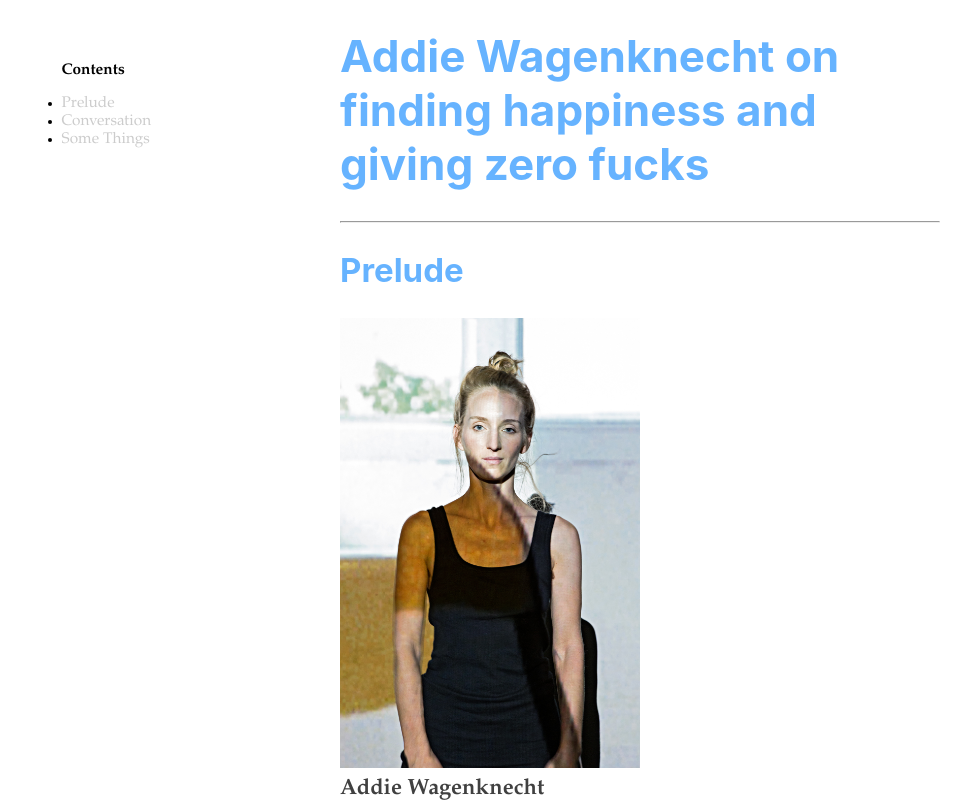
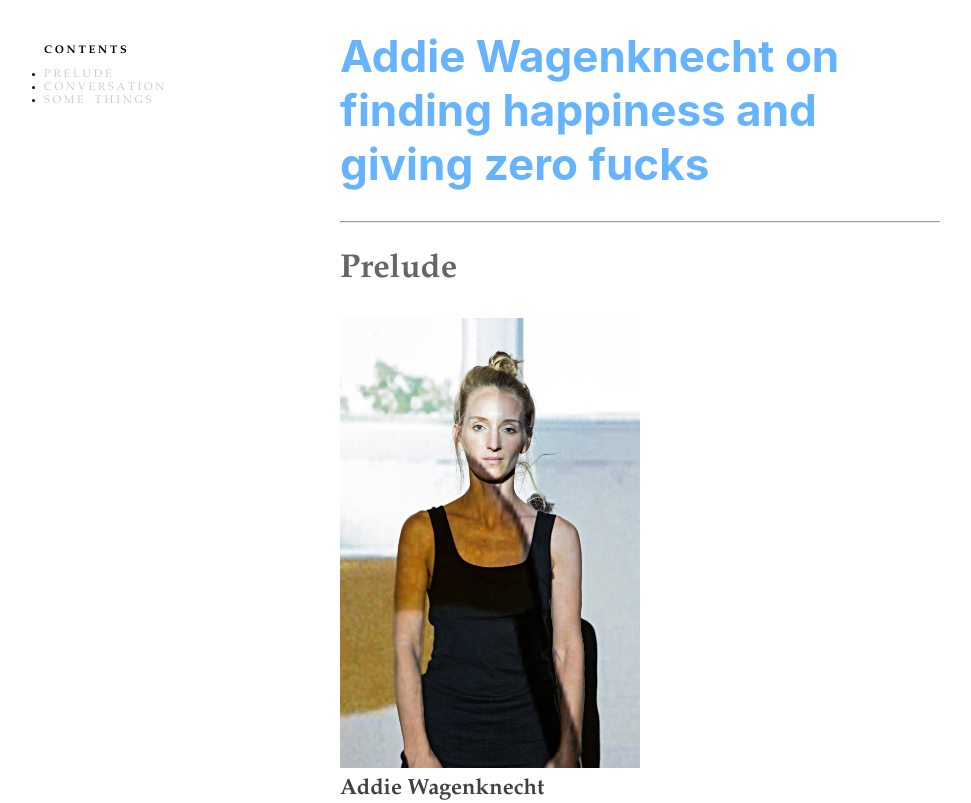
Before and after one commit to rschung4/interactive, a plain HTML site: page assignments/exercise-interview-css2.html in a window 1280 px wide. Shown: the top 803 px of the page, without its empty margins (0-971 px from the left). Drawn offline with Linux system fonts and the light colour scheme.

Commit message:
final CSS interview

```diff
--- a/assignments/exercise-interview-css2.html
+++ b/assignments/exercise-interview-css2.html
@@ -13,11 +13,11 @@
     <link rel="stylesheet" href="../css/interview2.css">
 
     <!-- TABLE OF CONTENTS START -->
-    <div id="table-of-contents"><b>Contents</b>
+    <div id="table-of-contents"><b>C O N T E N T S</b>
     <ul>
-      <li><a href="#prelude">Prelude</a></li>
-      <li><a href="#conversation">Conversation</a></li>
-      <li><a href="#some-things">Some Things</a></li>
+      <li><a href="#prelude">P R E L U D E</a></li>
+      <li><a href="#conversation">C O N V E R S A T I O N</a></li>
+      <li><a href="#some-things">S O M E &nbsp&nbsp T H I N G S</a></li>
     </ul></div>
     <!-- TABLE OF CONTENTS END -->
 
@@ -124,8 +124,11 @@
 <p>This idea has stuck with me because so often, it’s the truth. It’s not necessarily true for everyone, but I do know a lot of people who were successful very young, and they’ve built these ivory towers to try to protect themselves from everything. They just seem to live in fear of other people, in this state of mistrust, isolation, and unhappiness. <span>So I think of “success” in terms of having really good people around me—people who are authentic in the sense that I can show up at their door in a total mess, broke and upset—and they just take me in. Having these no-bullshit relationships, and building that authentic sense of community, is really my metric for success.</span> Plus, being able to do what I want in terms of traveling, hanging out with my dog, and other small things that I wouldn’t have equated happiness or success with initially. These things are what help me feel like a successful, whole person.</p>
 <br>
 <br>
-<figure><img src="../images/addie-pic5.jpg" width="600"><figure>
-<figcaption>I quit, documentation print from performance</figcaption>
+<figure>
+  <img src="../images/addie-pic5.jpg" width="600">
+  <figcaption>I quit, documentation print from performance</figcaption>
+</figure>
+
 <br>
 
 
@@ -167,7 +170,9 @@
 
 
 <br>
-<p>Adapted from <target><a href="https://thecreativeindependent.com/people/addie-wagenknecht-on-finding-happiness-and-giving-zero-fucks/">the Creative Independent</a></target></p>
+<p>Adapted from <target><a href="https://thecreativeindependent.com/people/addie-wagenknecht-on-finding-happiness-and-giving-zero-fucks/">the Creative Independent.</a></target></p>
+
+<p>Inspired by <target><a href="https://hyperallergic.com/">Hyperallergic.</a></target></p>
 <br>
 <a href="../index.html">Back to Home</a>
 
--- a/css/interview2.css
+++ b/css/interview2.css
@@ -1,21 +1,20 @@
 /*COPY WEBSITE*/
 span {
-      color:  #66b3ff;
+  color:  black;
   text-decoration: underline;
-      text-decoration-color: #66b3ff
-      text-decoration-style: solid
+  text-decoration-color: #66b3ff;
+  text-decoration-style: solid;
   /* or pick a different color */
 }
 
 body {
-      background: white
-      ;
+background: white;
 /* The above is called a hex code.
  There are two other ways to do colors in CSS: rgb and common names
  Find "Digital Color Meter" on your computer to explore more */
 color: #404040;
 font-size: 22px;
-      font-family: "Palatino Linotype", "Book Antiqua", Palatino, serif;
+font-family: "Palatino Linotype", "Book Antiqua", serif;
 text-align: left;
 }
 
@@ -27,12 +26,11 @@
 }
 
 a:hover{
-      background:lightskyblue;
-      color: #808080;
+  color: #66b3ff;
 }
 
 a:visited{
-      color:pink;
+  color:#00ace6;
 }
 
 a{
@@ -43,8 +41,8 @@
 }
 
 h2{
-      color:#66b3ff;
-      font-family: -apple-system,BlinkMacSystemFont,"Roboto",Helvetica,sans-serif;
+  color:#666666;
+  font-family: "Book Antiqua", Palatino, "Palatino Linotype", "Palatino LT STD", Georgia, serif;;
 }
 
 h1{
@@ -53,7 +51,6 @@
 }
 
 hr{
-      color:#66b3ff;
   width: align="60% right";
   width: align="60% left";
 }
@@ -69,7 +66,8 @@
   /* some padding might make it look better */
   padding: 1em;
   /* maybe making the font size here smaller will help too */
-      font-size: 0.7em;
+  font-size: 0.5em;
+  font: 	Arial Verdana;
 }
 
 #table-of-contents a {
@@ -78,7 +76,7 @@
 }
 
 #table-of-contents a:hover {
-      color: black;
+  color: #66b3ff;
 }
 
 #table-of-contents ul {
```
Also changed, not shown: assignments/exercise-interview-css1.html (+1 -1 lines), index.html (+1 -1 lines). Lines whose indentation alone changed are shown as unchanged.
